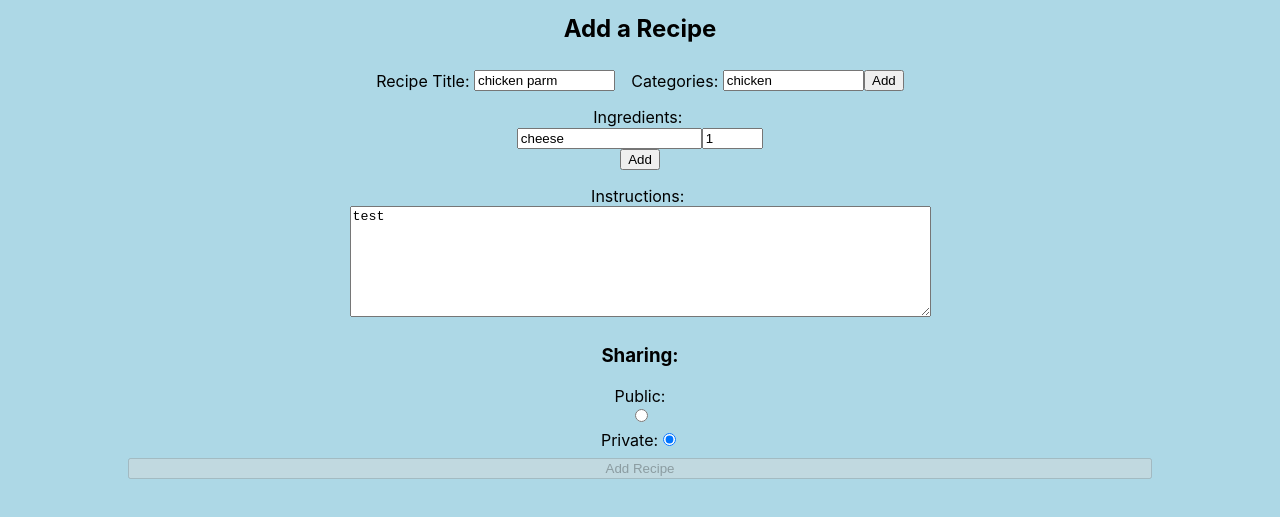
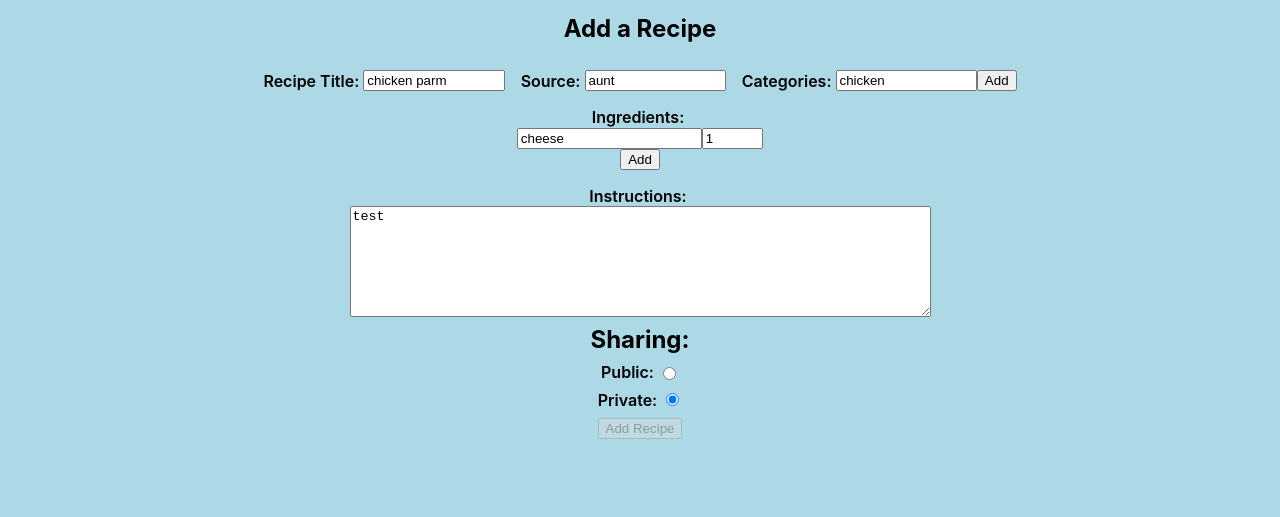
Before and after one commit to lyntechi/SFR2-Frontend, a React (Create React App) app in the folder secret_family_recipes/: page /recipes in a window 1280 px wide. Shown: the part 195-712 px from the top of the page. Built offline with nearby package versions, Linux system fonts and the light colour scheme; no server answers; sample sign-in values are in the browser's storage.

Commit message:
lots of tiny changes/fixes, and styling

```diff
--- a/secret_family_recipes/src/components/Header.js
+++ b/secret_family_recipes/src/components/Header.js
@@ -24,7 +24,7 @@ function Header(props) {
           <Link to="/allrecipes" id="allRecipesLink">
             <h2>All Recipes</h2>
           </Link>
-          <Link to="/userRecipes" id="signUpLink">
+          <Link to="/recipes" id="userRecipes">
             <h2>Private Recipes</h2>
           </Link>
           <Link to="/logout" id="signUpLink">
--- a/secret_family_recipes/src/components/Login.js
+++ b/secret_family_recipes/src/components/Login.js
@@ -2,9 +2,10 @@ import React, { useState, useEffect } from "react";
 import * as yup from "yup";
 import validationSchema from "./validation/validationSchema";
 import { axiosWithAuth } from "../utils/axiosWithAuth";
-import { useHistory } from "react-router-dom";
+import { useHistory, Link } from "react-router-dom";
 import { connect } from "react-redux";
 import { setLoggedIn, setLoggedOut } from "../actions/accountActions";
+
 
 const initialFormValues = {
   username: "",
@@ -33,7 +34,7 @@ function LoginForm(props) {
       .then((res) => {
         props.setLoggedIn();
         localStorage.setItem("token", res.data.data.token);
-        history.push("/UserRecipes");
+        history.push("/recipes");
       })
       .catch((err) => {
         console.log("error happend with post request", err);
@@ -126,7 +127,7 @@ function LoginForm(props) {
 
       <div>
         {/* <Route path='/Signup'> */}
-        <h4>Don't have an account? Sign Up Here!</h4>
+        <h4>Don't have an account? <Link to="/signup">Sign Up Here!</Link></h4>
         {/* </Route> */}
       </div>
     </form>
--- a/secret_family_recipes/src/components/RecipeCard.js
+++ b/secret_family_recipes/src/components/RecipeCard.js
@@ -18,7 +18,7 @@ function RecipeCard(props) {
   let {
 
 
-    img_url,
+    image_url,
     title,
     categories,
     source,
@@ -48,7 +48,7 @@ function RecipeCard(props) {
     return (
       <RecipeForm
         // shared={shared}
-        img_url={img_url}
+        image_url={image_url}
         title={title}
         categories={categories}
         source={source}
@@ -58,11 +58,15 @@ function RecipeCard(props) {
       />
     );
   }
+        console.log('image is ' +image_url);
 
   return (
     <Accordion className="recipe-card">
       <AccordionSummary>
-        <img src={img_url} alt={"picture of " + title} />
+        {(image_url != '' &&
+          image_url != undefined) &&
+          <img src={image_url} alt={"picture of " + title} />
+        }
         <h3>
           {title}, from <span className="card-source">{source}</span>
         </h3>
@@ -80,7 +84,7 @@ function RecipeCard(props) {
               })}
           </ul>
         </div>
-        <p>{instructions}</p>
+        <p>instructions{instructions}</p>
         {/* {editable && <button onClick={() => setEdit(true)}>[edit]</button>} */}
       </AccordionDetails>
     </Accordion>
--- a/secret_family_recipes/src/components/RecipeForm.js
+++ b/secret_family_recipes/src/components/RecipeForm.js
@@ -118,6 +118,14 @@ function RecipeForm(props) {
             onChange={updateForm}
           />
         </label>
+        <label>Source:&nbsp;
+          <input
+            type="text"
+            name="source"
+            value={formData.source}
+            onChange={updateForm}
+          />
+        </label>
         <label>
           Categories:&nbsp;
           {formData.categories.map((item, index) => {
@@ -168,7 +176,7 @@ function RecipeForm(props) {
       <div className="submission">
         <h3>Sharing:</h3>
         <label>
-          Public:
+          Public:&nbsp;
           <input
             name="shared"
             type="radio"
@@ -178,7 +186,7 @@ function RecipeForm(props) {
         </label>
         <label>
           <div className="sharing">
-            Private:
+            Private:&nbsp;
             <input
               name="shared"
               type="radio"
--- a/secret_family_recipes/src/components/Signup.js
+++ b/secret_family_recipes/src/components/Signup.js
@@ -2,7 +2,7 @@ import React, { useState, useEffect } from "react";
 import * as yup from "yup";
 import validationSchema from "./validation/validationSchema";
 import { axiosWithAuth } from "../utils/axiosWithAuth";
-import { useHistory } from "react-router-dom";
+import { useHistory, Link } from "react-router-dom";
 import { setLoggedIn, setLoggedOut } from "../actions/accountActions";
 import { connect } from "react-redux";
 
@@ -128,7 +128,7 @@ const initialDisabled = true;
 
         {/* <Route path='/Login' component={Login}> */}
         <div>
-          <h4>Already have an account? Login Here!</h4>
+          <h4>Already have an account? <Link to="/login">Login Here!</Link></h4>
         </div>
         {/* </Route> */}
       </form>
--- /dev/null
+++ b/secret_family_recipes/src/styles/_recipecard.scss
@@ -0,0 +1,15 @@
+.recipe-card {
+  margin: auto;
+  max-width: 80%;
+  display: flex;
+  align-self: center;
+}
+
+
+
+.recipes {
+  display: flex;
+  flex-flow: column;
+  justify-content: center;
+
+}
--- a/secret_family_recipes/src/styles/_recipeform.scss
+++ b/secret_family_recipes/src/styles/_recipeform.scss
@@ -1,11 +1,5 @@
 /*This doesn't belong here, I accidnetly started
 styling the card, because that's how genius I am */
-.recipe-card {
-  margin: 2em auto;
-  max-width: 80%;
-  display: flex;
-}
-
 
 .recipeform {
   margin: auto;
@@ -13,7 +7,10 @@ styling the card, because that's how genius I am */
   flex-flow: column;
   max-width: 80%;
   p { margin: 0; }
-  h3 { text-align: center;}
+  h3 { text-align: center;
+       font-size: 1.5em;
+       margin: 0;
+  }
   .meta {
     h2 {
       text-align: center;
@@ -37,9 +34,16 @@ styling the card, because that's how genius I am */
       display: flex;
       flex-flow: column wrap;
       justify-content: center;
+      font-weight: 600;
 
       input[name='quantity'] {
         width: 4em;
       }
     }
+  .submission label {
+    display: flex;
+    flex-flow: row nowrap;
+  }
+  button { max-width: 300px;
+           align-self: center; }
 }
--- a/secret_family_recipes/src/styles/styles.scss
+++ b/secret_family_recipes/src/styles/styles.scss
@@ -1,4 +1,6 @@
 @import 'recipeform';
+@import 'recipecard';
+
 
 body {
   background-color: lightblue;
```
